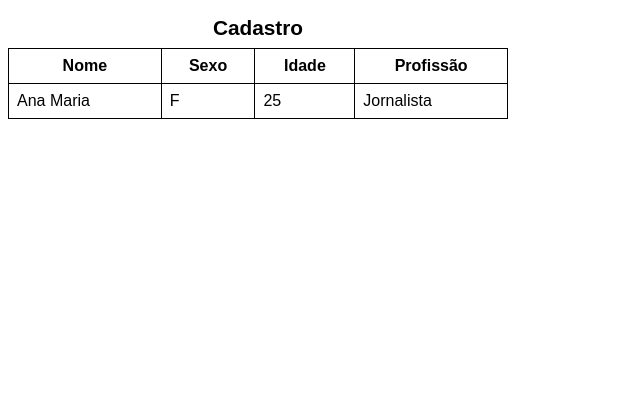
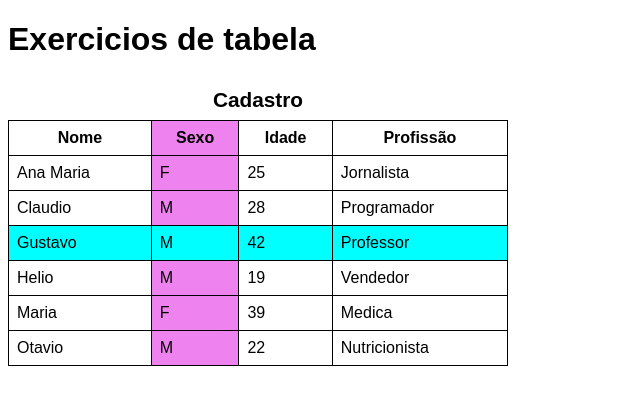
Before and after one commit to Ckaitoz/html-css, a plain HTML site: page Modulo 3/exercicio 2 tabela/tabela5.html in a window 1280 px wide. Shown: the whole page, without its empty margins (0-640 px from the left). Drawn offline with Linux system fonts and the light colour scheme.

Commit message:
tabelas terminadas

```diff
--- a/Modulo 3/exercicio 2 tabela/tabela5.html
+++ b/Modulo 3/exercicio 2 tabela/tabela5.html
@@ -21,12 +21,27 @@
             border: 1px solid black;
             padding: 8px;
         }
+        .destaque{
+            background-color: aqua;
+        }
+        col.csexo{
+            background-color: violet;
+        }
 
 
     </style>
 </head>
 <body>
+    <h1>Exercicios de tabela</h1>
     <table>
+        <colgroup>
+        <col class="cnome">
+        <col class="csexo">
+        <col class="cidade">
+        <col class="cprof">
+        <!-- cada col e para uma coluna então o nome não importa e so pra ficar facil de entender qual e a coluna eu vai escrever o codido.
+        pode se utilizar "span" para modificar mais de uma coluna -->
+        </colgroup>
         <caption>Cadastro</caption>
         <tr>
             <th scope="col">Nome</th>
@@ -40,6 +55,36 @@
             <td>25</td>
             <td>Jornalista</td>
         </tr>
+        <tr>
+            <td>Claudio</td>
+            <td>M</td>
+            <td>28</td>
+            <td>Programador</td>
+        </tr>
+        <tr class="destaque">
+            <td>Gustavo</td>
+            <td>M</td>
+            <td>42</td>
+            <td>Professor</td>
+        </tr>
+        <tr>
+            <td>Helio</td>
+            <td>M</td>
+            <td>19</td>
+            <td>Vendedor</td>
+        </tr>
+        <tr>
+            <td>Maria</td>
+            <td>F</td>
+            <td>39</td>
+            <td>Medica</td>
+        </tr>
+        <tr>
+            <td>Otavio</td>
+            <td>M</td>
+            <td>22</td>
+            <td>Nutricionista</td>
+        </tr>
 
     </table>
 </body>
```
Also changed, not shown: Modulo 3/exercicio 2 tabela/tabela6.html (added, +46 -0 lines).
